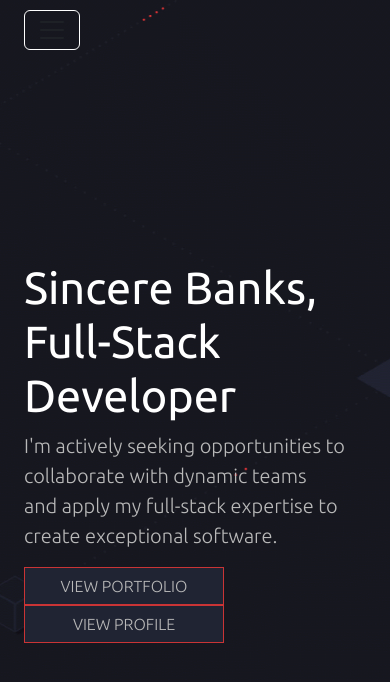
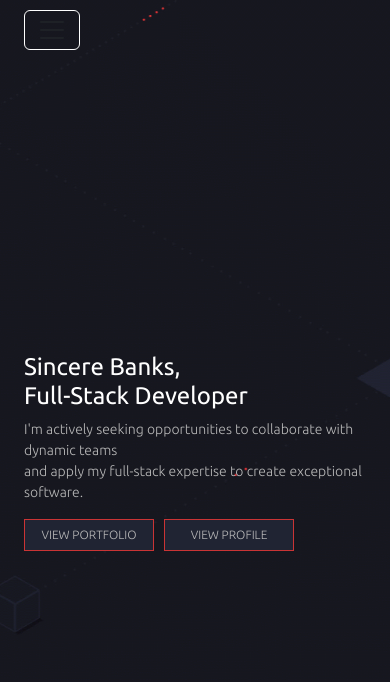
Before and after one commit to abanks72/abanks72.github.io, a React (Create React App) app: page / in a window 390 px wide. Shown: the top 682 px of the page. Built offline with nearby package versions, Linux system fonts and the light colour scheme; a web font is replaced by a local one.

Commit message:
css responsiveness/changes

```diff
--- a/public/index.html
+++ b/public/index.html
@@ -26,7 +26,7 @@
 
       E pluribus unum.
     -->
-    <title>React App</title>
+    <title>Sincere Banks - Full-Stack Developer</title>
     <style>
       @import url('https://fonts.googleapis.com/css2?family=Bentham&family=Quantico&family=Ubuntu:wght@300;400&display=swap');
     </style>
--- a/src/App.css
+++ b/src/App.css
@@ -1,7 +1,6 @@
 .app-wrapper {
   background: url('ezgif-2-908516efff.gif') center/cover no-repeat fixed;
 }
-
 
 .navbar .custom-button {
   background: #202433;
--- a/src/App.js
+++ b/src/App.js
@@ -33,6 +33,9 @@ function App() {
                   <Button className='custom-button' tag={Link} to="/profile">
                     Profile
                   </Button>
+                  <Button className='custom-button' href="mailto:abanks7296@gmail.com">
+                    Contact
+                  </Button>
                 </Nav>
               </Collapse>
             </Container>
--- a/src/Home.css
+++ b/src/Home.css
@@ -23,7 +23,7 @@
   margin-right: 10px;
   border: 1px solid #ca3435;
   border-radius: 0px;
-  transition: color 0.3s; /* Smooth color change on hover */
+  transition: color 0.3s;
 }
 
 .home-wrapper .custom-button:hover {
@@ -31,3 +31,64 @@
   border: 1px solid #9f2f33;
   color: #9f2f33;
 }
+
+/* Logical Responsive Breakpoints */
+@media (max-width: 1200px) {
+  .header-1 {
+    font-size: 36px; /* Adjust font size for medium screens */
+  }
+
+  .paragraph-1 {
+    font-size: 18px; /* Adjust font size for medium screens */
+  }
+
+  .home-wrapper .custom-button {
+    width: 170px; /* Adjust button width for medium screens */
+    font-size: 15px;
+  }
+}
+
+@media (max-width: 992px) {
+  .header-1 {
+    font-size: 35px; /* Further adjust font size for smaller medium screens */
+  }
+
+  .paragraph-1 {
+    font-size: 18px; /* Further adjust font size for smaller medium screens */
+  }
+
+  .home-wrapper .custom-button {
+    width: 160px; /* Adjust button width for smaller medium screens */
+    font-size: 14px;
+  }
+}
+
+@media (max-width: 768px) {
+  .header-1 {
+    font-size: 30px; /* Adjust font size for smaller screens */
+  }
+
+  .paragraph-1 {
+    font-size: 16px; /* Adjust font size for smaller screens */
+  }
+
+  .home-wrapper .custom-button {
+    width: 140px; /* Adjust button width for smaller screens */
+    font-size: 13px;
+  }
+}
+
+@media (max-width: 576px) {
+  .header-1 {
+    font-size: 24px; /* Further adjust font size for even smaller screens */
+  }
+
+  .paragraph-1 {
+    font-size: 14px; /* Further adjust font size for even smaller screens */
+  }
+
+  .home-wrapper .custom-button {
+    width: 130px; /* Further adjust button width for even smaller screens */
+    font-size: 12px;
+  }
+}
--- a/src/Portfolio.css
+++ b/src/Portfolio.css
@@ -28,3 +28,45 @@
   border: 3px solid #222233;
   margin-bottom: 50px;
 }
+
+
+/* Logical Responsive Breakpoints */
+@media (max-width: 1200px) {
+  .portfolio-wrapper .custom-button {
+    width: 180px; /* Adjust button width for medium screens */
+  }
+
+  .card {
+    margin-bottom: 40px; /* Adjust margin for medium screens */
+  }
+}
+
+@media (max-width: 992px) {
+  .portfolio-wrapper .custom-button {
+    width: 160px; /* Adjust button width for smaller medium screens */
+  }
+
+  .card {
+    margin-bottom: 30px; /* Adjust margin for smaller medium screens */
+  }
+}
+
+@media (max-width: 768px) {
+  .portfolio-wrapper .custom-button {
+    width: 140px; /* Adjust button width for smaller screens */
+  }
+
+  .card {
+    margin-bottom: 20px; /* Adjust margin for smaller screens */
+  }
+}
+
+@media (max-width: 576px) {
+  .portfolio-wrapper .custom-button {
+    width: 120px; /* Adjust button width for even smaller screens */
+  }
+
+  .card {
+    margin-bottom: 10px; /* Adjust margin for even smaller screens */
+  }
+}
--- a/src/Portfolio.js
+++ b/src/Portfolio.js
@@ -28,9 +28,11 @@ function Portfolio() {
             This React and Firebase-based web application enables users to register, log in, and select a city to engage in location-specific chat.<br></br>
             Technologies: <code>React, Reactstrap/Bootstrap HTML, CSS, JavaScript, Firebase/Firestore(NoSQL), Node.js, npm, Git/Github</code><br></br>
           </CardText>
+          <a href="https://github.com/abanks72/geochat" target="_blank" rel="noopener noreferrer">
           <Button className='custom-button'>
            VIEW REPO
           </Button>
+          </a>
         </Card>
       </Row>
       <Row>
@@ -42,9 +44,11 @@ function Portfolio() {
             This Flask web app enables users to explore philosopher influence networks through a user interface and a JSON API, facilitating the study of historical philosophical connections.<br></br>
             Technologies: <code>Flask, Python, HTML/Jinja2, JSON, Heroku, NetworkX, SQLite, Plotly, Git/Github</code><br></br>
           </CardText>
+          <a href="https://github.com/abanks72/philonet" target="_blank" rel="noopener noreferrer">
           <Button className='custom-button'>
             VIEW REPO
           </Button>
+          </a>
         </Card>
       </Row>
       </Container>
```
Also changed, not shown: src/Profile.css (+48 -0 lines).
